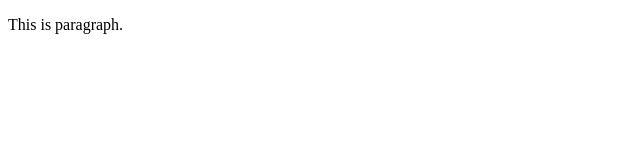
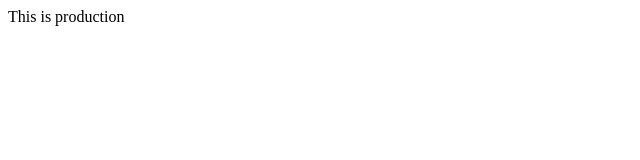
Before and after one commit to HardikKajne1999/remote-git-demo, a plain HTML site: page index.html in a window 1280 px wide. Shown: the whole page, without its empty margins (0-640 px from the left). Drawn offline with Linux system fonts and the light colour scheme.

Commit message:
prod-commitment

```diff
--- a/index.html
+++ b/index.html
@@ -1,11 +1 @@
-<!DOCTYPE html>
-<html lang="en">
-<head>
-    <meta charset="UTF-8">
-    <meta name="viewport" content="width=device-width, initial-scale=1.0">
-    <title>Production Team</title>
-</head>
-<body>
-    <p>This is paragraph.</p>
-</body>
-</html>
+<p>This is production</p>
```
